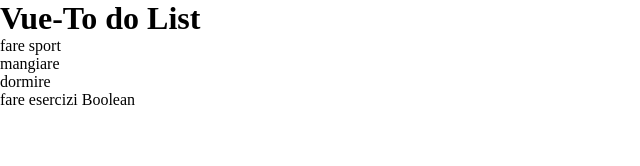
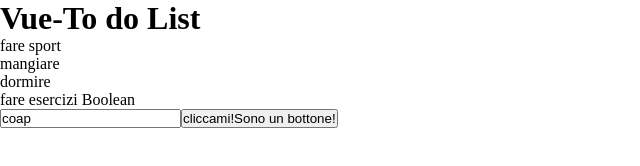
Before and after one commit to Mftr96/vue-todolist, a plain HTML site: page index.html in a window 1280 px wide. Shown: the whole page, without its empty margins (0-640 px from the left). Drawn offline with nearby package versions, Linux system fonts and the light colour scheme.

Commit message:
milestone 1

```diff
--- a/JS/script.js
+++ b/JS/script.js
@@ -4,6 +4,7 @@ const{createApp}=Vue;
 
 createApp({
     data(){
+        //milestone 0:creazione array
         return{
             listaToDo:[
                 "fare sport",
@@ -11,7 +12,16 @@ createApp({
                 "dormire",
                 "fare esercizi Boolean",
             ],
+           //milestone 1:creo data da collegare ad input
+           dataInput:"coap",
+        }
+        /* milestone 1:scrivo funzione che al click
+        stampa il dato in console e lo pusha nell'array */
 
+    }, methods:{
+        fBottone(){
+            console.log(this.dataInput)
+            this.listaToDo.push(this.dataInput)
         }
     }
 }).mount("#app");
--- a/index.html
+++ b/index.html
@@ -12,10 +12,12 @@
     <div id="app">
         <h1>Vue-To do List</h1>
         <ul>
-            <!-- inizializzo ciclo v-for -->
+            <!--  milestone 0:inizializzo ciclo v-for -->
             <li v-for="evento,i in listaToDo">{{listaToDo[i]}}</li>
         </ul>
-
+        <!-- milestone 1:creo input con dentro v-model al quale gli colego il data in JS -->
+        <input v-model="dataInput"  type="text" placeholder="ciao, sono un input">
+        <button @click="fBottone()">cliccami!Sono un bottone!</button>
     </div>
     <script src="./JS/script.js"></script>
 </body>
```
Also changed, not shown: 1 other file.
